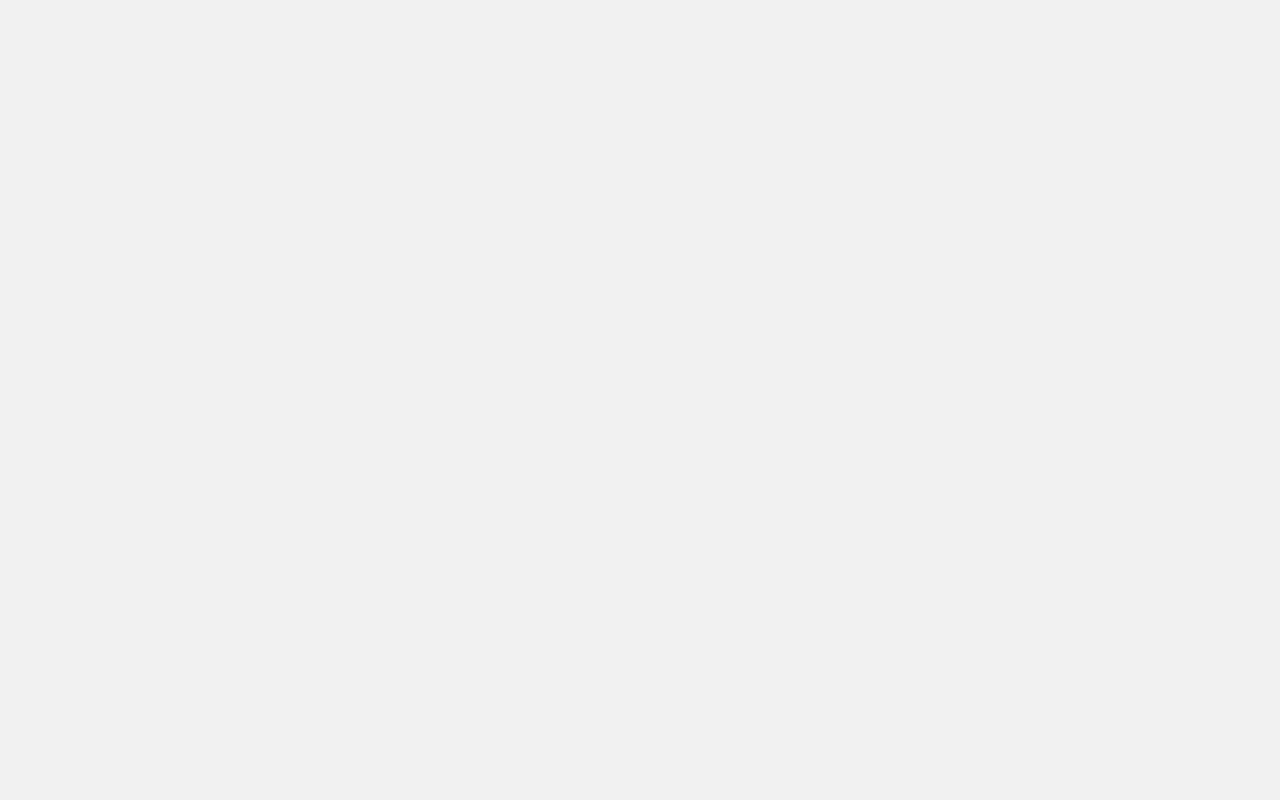
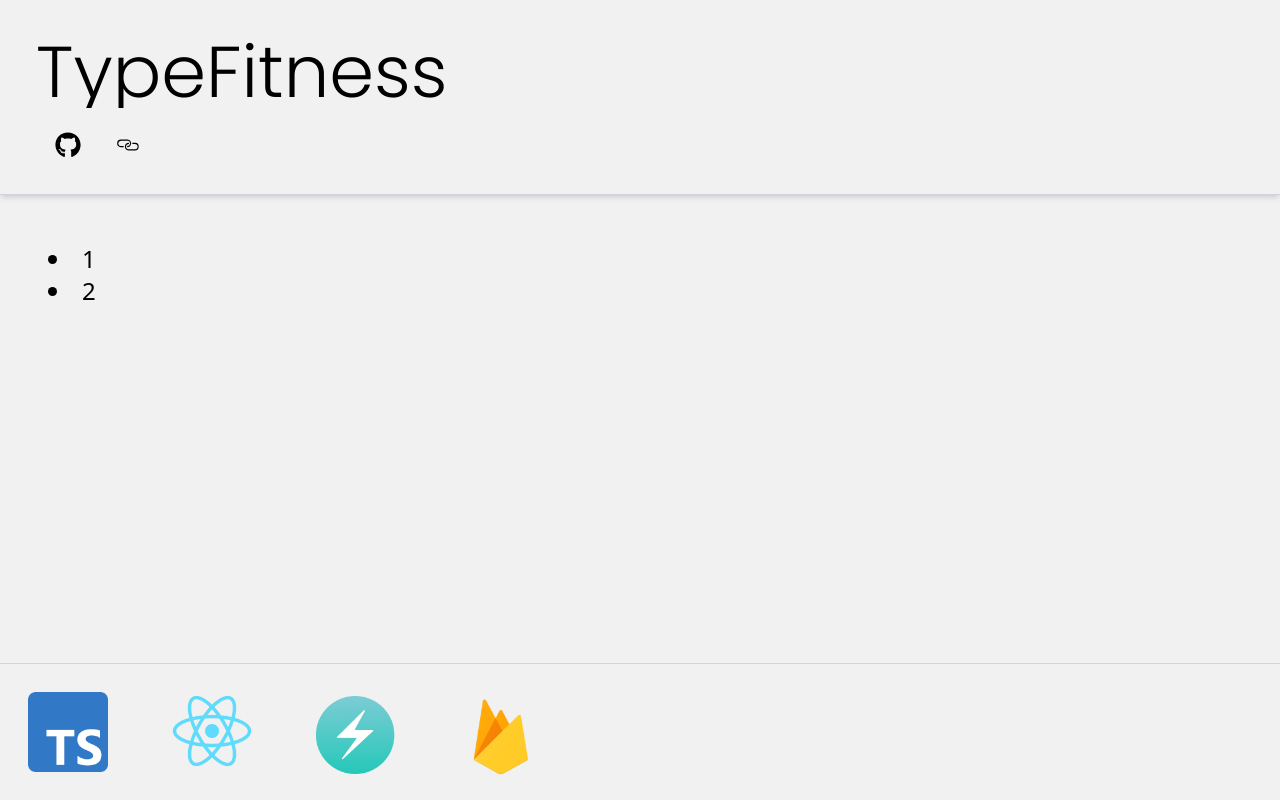
Before and after one commit to teoMarinov/portolio, a React (Vite) app: page /typeFitness in a window 1280 px wide. Before the commit this address had no page. Built offline with nearby package versions, Linux system fonts and the light colour scheme; the HTML template or start-up script is replaced by a standard one.

Commit message:
add typefitness info and route

```diff
--- a/src/App.jsx
+++ b/src/App.jsx
@@ -6,6 +6,7 @@ import { AnimatePresence } from "framer-motion";
 import clsx from "clsx";
 import { Routes, Route, useLocation } from 'react-router-dom'
 import Home from './components/Home';
+import TypeFitness from './components/Projects/ProjectInfo/TypeFitness';
 
 export default function App() {
 
@@ -14,30 +15,31 @@ export default function App() {
 
   const location = useLocation();
 
-  useEffect(() => {
-    setTimeout(() => {
-      setLoadingScreen(false);
-    }, 3000)
-    setTimeout(() => {
-      setAllowScroll(true);
-    }, 5000)
+  // useEffect(() => {
+  //   setTimeout(() => {
+  //     setLoadingScreen(false);
+  //   }, 3000)
+  //   setTimeout(() => {
+  //     setAllowScroll(true);
+  //   }, 5000)
+  // }, [])
 
-  }, [])
+
   return (
 
     <ReactLenis root>
-      <AnimatePresence>
+      {/* <AnimatePresence>
         {loadingScreen && <LoadingScreen />}
-      </AnimatePresence>
+      </AnimatePresence> */}
       {
-        loadingScreen ||
+        // loadingScreen ||
         <div className={clsx("w-screen overflow-hidden", allowScroll ? 'h-full' : 'h-screen')}>
           <AnimatePresence mode='wait'>
             <Routes key={location.pathname}>
               <Route path="/" element={<Home />} />
+              <Route path="/typeFitness" element={<TypeFitness />} />
             </Routes>
           </AnimatePresence>
-          {/* <Home /> */}
         </div>
       }
 
--- a/src/components/Clickable.jsx
+++ b/src/components/Clickable.jsx
@@ -1,11 +1,11 @@
 
-const Clickable = ({ children, textColor, lineColor}) => {
+const Clickable = ({ children, textColor, lineColor }) => {
   return (
     <span className="flex items-center ">
 
-      <div className="group cursor-pointer">
+      <div className="group cursor-pointer ">
         <div
-          className={`transition-all group-hover:-translate-y-2 block ${textColor}`}
+          className={`transition-all flex items-center group-hover:-translate-y-2 block ${textColor}`}
         >
           {children}
         </div>
--- a/src/components/Projects/ItemRow.jsx
+++ b/src/components/Projects/ItemRow.jsx
@@ -4,9 +4,12 @@ import { useRef } from 'react'
 
 import { motion, useTransform, useScroll } from "framer-motion"
 
-const ItemRow = ({ img, headline, reverse, bgColor }) => {
+import { useNavigate } from "react-router-dom"
+
+const ItemRow = ({ img, headline, reverse, bgColor, navTo }) => {
 
     const ref = useRef(null)
+    const navigate = useNavigate()
 
     const { scrollYProgress } = useScroll({
         target: ref,
@@ -34,6 +37,7 @@ const ItemRow = ({ img, headline, reverse, bgColor }) => {
                         translateX: reverse ? scrollRight : scrollLeft,
                         scale: scale
                     }}
+                    onClick={() => navigate(navTo)}
                     className='lg:w-2/3 w-full rounded-lg relative group cursor-pointer overflow-hidden'>
                     <span className={clsx("z-50 group-hover:absolute w-full h-full bg-opacity-15", bgColor === 'white' ? 'text-black bg-gray-600' : 'text-white bg-white')}></span>
                     <img src={img} alt="type-fitness" className="transition-all group-hover:scale-105" />
--- /dev/null
+++ b/src/components/Projects/ProjectInfo/TypeFitness.jsx
@@ -0,0 +1,28 @@
+import ProjectInfoTamplate from "./ProjectInfoTamplate"
+import typeScript from "../../../assets/SkillsIcons/typeScript.png"
+import react from "../../../assets/SkillsIcons/react.png"
+import firebase from "../../../assets/SkillsIcons/firebase.png"
+import chakraUi from "../../../assets/SkillsIcons/chakraUI.png"
+
+const TypeFitness = () => {
+    const description = [
+        '1',
+        '2'
+    ]
+    return (
+        <ProjectInfoTamplate
+        title='TypeFitness'
+        description={description}
+        gitHub={'https://github.com/teoMarinov/typeFitness'}
+        link={'https://type-fitness.vercel.app'}
+        >
+            <img src={typeScript} alt="type-script" />
+            <img src={react} alt="react" className="mt-1" />
+            <img src={chakraUi} alt="chakraUI" className="mt-1" />
+            <img src={firebase} alt="firebase" className="mt-1" />
+
+        </ProjectInfoTamplate>
+    )
+}
+
+export default TypeFitness
--- a/src/components/Projects/Projects.jsx
+++ b/src/components/Projects/Projects.jsx
@@ -9,7 +9,7 @@ const Projects = () => {
     return (
         <Element name='projects' className='flex flex-col gap-y-20 mb-44'>
             <Heading text="Projects" />
-            <ItemRow img={typeFitness} headline={'typeFitness'} reverse={false} bgColor={'black'} />
+            <ItemRow img={typeFitness} headline={'typeFitness'} reverse={false} bgColor={'black'} navTo={'/typeFitness'}/>
             <ItemRow img={messangerClone} headline={'Messanger Clone'} reverse={true} bgColor={'white'} />
             <ItemRow img={leetcode_cheatsheet} headline={'LeetCode Cheatsheet'} reverse={false} bgColor={'black'} />
         </Element>
```
